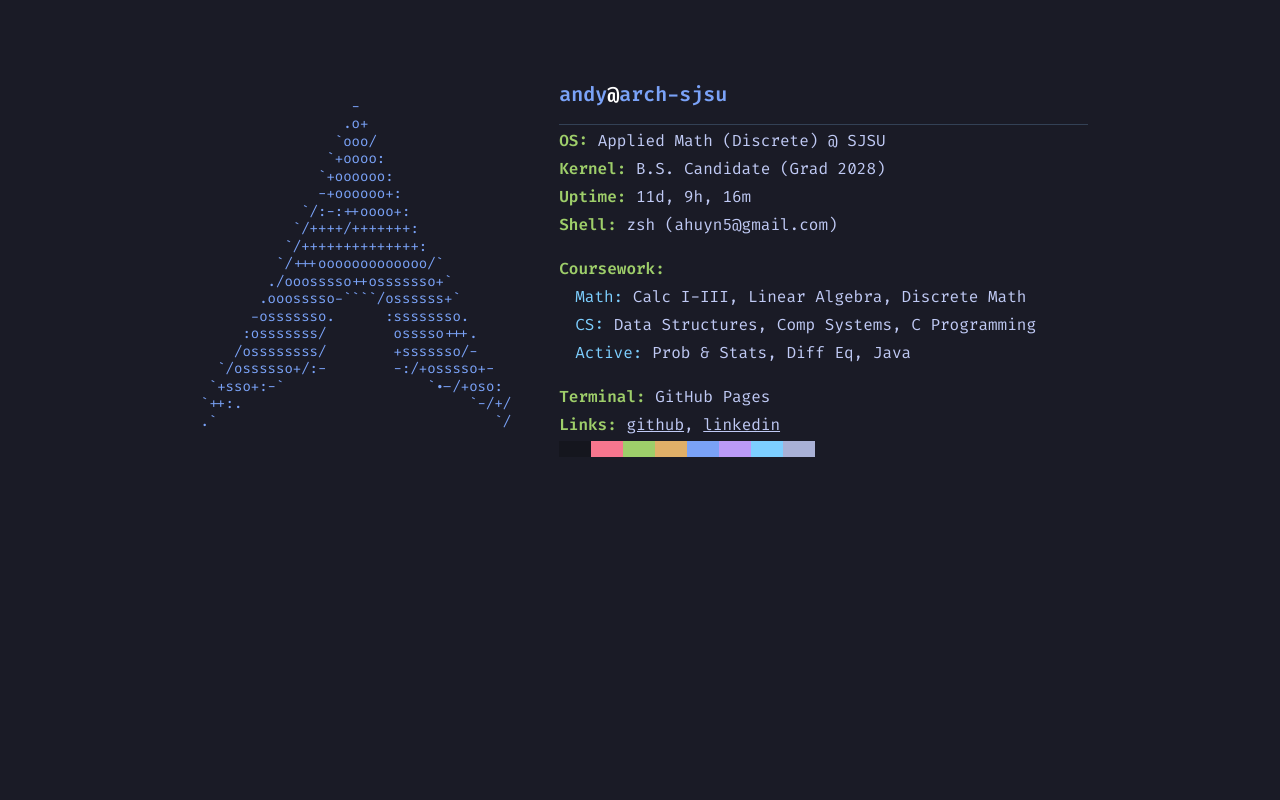
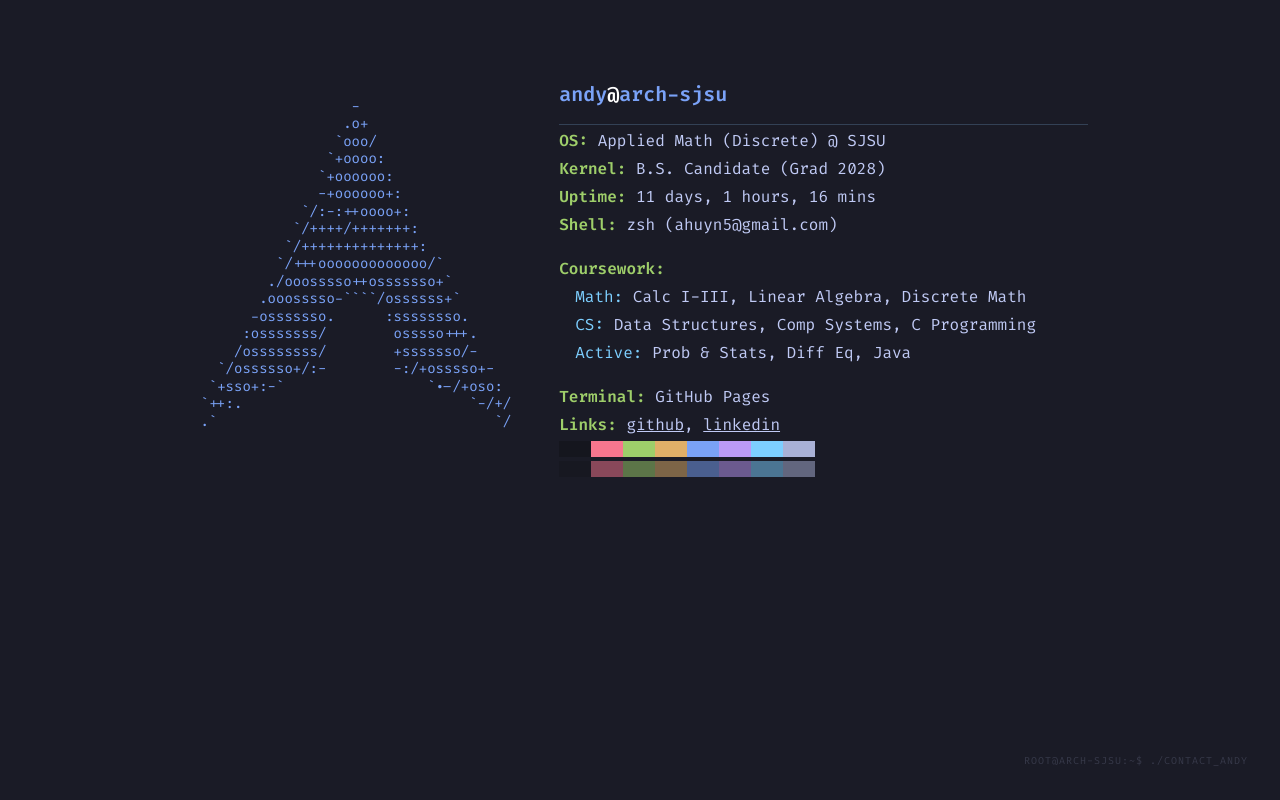
Before and after one commit to andymhuynh/andymhuynh.github.io, a plain HTML site: page index.html in a window 1280 px wide. Drawn offline with nearby package versions, Linux system fonts and the light colour scheme.

Commit message:
Refactor styles and update uptime display format

```diff
--- a/index.html
+++ b/index.html
@@ -8,12 +8,18 @@
     <link href="https://fonts.googleapis.com/css2?family=Fira+Code:wght@400;600&display=swap" rel="stylesheet">
     <style>
         /* Exact Tokyo Night / Arch RGB Palette */
-        body { font-family: 'Fira Code', monospace; background-color: #1a1b26; color: #a9b1d6; }
-        .fetch-os { color: #7aa2f7; }
-        .fetch-shell { color: #7dcfff; }
-        .fetch-label { color: #9ece6a; font-weight: bold; }
-        .fetch-data { color: #c0caf5; }
+        body {
+            font-family: 'Fira Code', monospace;
+            background-color: #1a1b26; /* Deep Background */
+            color: #a9b1d6; /* Main Foreground */
+        }
+        .fetch-os { color: #7aa2f7; }      /* Arch Blue */
+        .fetch-kernel { color: #bb9af7; }  /* Purple */
+        .fetch-shell { color: #7dcfff; }   /* Cyan */
+        .fetch-label { color: #9ece6a; font-weight: bold; } /* Green */
+        .fetch-data { color: #c0caf5; }    /* Off-white/Blue */
 
+        /* ANSI Color Blocks (Exact RGB) */
         .ansi-0 { background: #15161e; } .ansi-1 { background: #f7768e; }
         .ansi-2 { background: #9ece6a; } .ansi-3 { background: #e0af68; }
         .ansi-4 { background: #7aa2f7; } .ansi-5 { background: #bb9af7; }
@@ -23,6 +29,7 @@
 <body class="p-8 md:p-20 antialiased">
 
     <main class="max-w-4xl mx-auto flex flex-col md:flex-row gap-12">
+
         <div class="fetch-os text-sm leading-tight whitespace-pre select-none">
                    -
                   .o+
@@ -46,12 +53,16 @@
         </div>
 
         <div class="flex-1 space-y-1">
-            <h1 class="text-xl font-bold mb-4"><span class="fetch-os">andy</span><span class="text-white">@</span><span class="fetch-os">arch-sjsu</span></h1>
+            <h1 class="text-xl font-bold mb-4">
+                <span class="fetch-os">andy</span><span class="text-white">@</span><span class="fetch-os">arch-sjsu</span>
+            </h1>
             <div class="border-b border-slate-700 w-full mb-4"></div>
 
             <div><span class="fetch-label">OS:</span> <span class="fetch-data">Applied Math (Discrete) @ SJSU</span></div>
             <div><span class="fetch-label">Kernel:</span> <span class="fetch-data">B.S. Candidate (Grad 2028)</span></div>
-            <div><span class="fetch-label">Uptime:</span> <span id="uptime" class="fetch-data"></span></div>
+
+            <div><span class="fetch-label">Uptime:</span> <span id="uptime" class="fetch-data">Calculating...</span></div>
+
             <div><span class="fetch-label">Shell:</span> <span class="fetch-data">zsh (ahuyn5@gmail.com)</span></div>
 
             <div class="pt-4"><span class="fetch-label">Coursework:</span></div>
@@ -73,24 +84,44 @@
                 <div class="w-8 h-4 ansi-4"></div><div class="w-8 h-4 ansi-5"></div>
                 <div class="w-8 h-4 ansi-6"></div><div class="w-8 h-4 ansi-7"></div>
             </div>
+            <div class="flex gap-0 opacity-50">
+                <div class="w-8 h-4 ansi-0"></div><div class="w-8 h-4 ansi-1"></div>
+                <div class="w-8 h-4 ansi-2"></div><div class="w-8 h-4 ansi-3"></div>
+                <div class="w-8 h-4 ansi-4"></div><div class="w-8 h-4 ansi-5"></div>
+                <div class="w-8 h-4 ansi-6"></div><div class="w-8 h-4 ansi-7"></div>
+            </div>
         </div>
+
     </main>
+
+    <div class="fixed bottom-8 right-8 text-[10px] uppercase tracking-widest opacity-20 select-none">
+        root@arch-sjsu:~$ ./contact_andy
+    </div>
 
     <script>
         function updateUptime() {
-            // SJSU Spring 2026 Start Date
-            const startDate = new Date('2026-01-26T00:00:00');
+            // Hardcoded Semester Start: Jan 26, 2026
+            const startDate = new Date('2026-01-26T08:00:00');
             const now = new Date();
             const diff = now - startDate;
+
+            if (diff < 0) {
+                document.getElementById('uptime').innerText = "Semester starting soon...";
+                return;
+            }
 
             const days = Math.floor(diff / (1000 * 60 * 60 * 24));
             const hours = Math.floor((diff / (1000 * 60 * 60)) % 24);
             const mins = Math.floor((diff / (1000 * 60)) % 60);
 
-            document.getElementById('uptime').innerText = `${days}d, ${hours}h, ${mins}m`;
+            document.getElementById('uptime').innerText = `${days} days, ${hours} hours, ${mins} mins`;
         }
+
+        // Run on load
         updateUptime();
+        // Update live every minute while the tab is open
         setInterval(updateUptime, 60000);
     </script>
+
 </body>
 </html>
```
